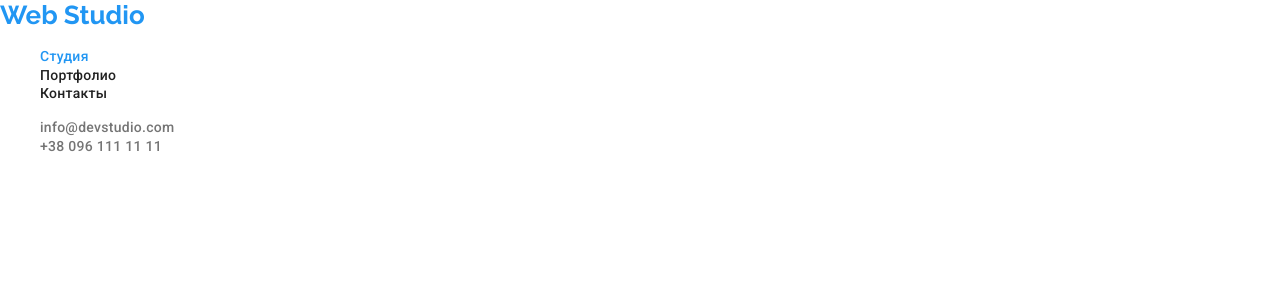
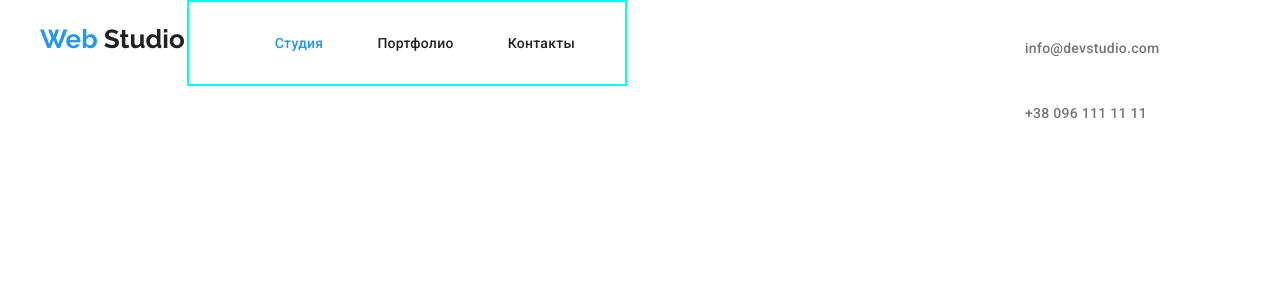
Before and after one commit to NataliaSilantieva/goit-markup-hw-03, a plain HTML site: page index.html in a window 1280 px wide. Shown: the top 287 px of the page. Drawn offline with nearby package versions, Linux system fonts and the light colour scheme.

Commit message:
позиционирование header

```diff
--- a/css/styles.css
+++ b/css/styles.css
@@ -6,6 +6,7 @@
     --buttons-background:#f5f4fa;
     --social-link-color:#AFB1B8;
 }
+
 
 body {
     background-color:var(--secondary-text-color);
@@ -19,6 +20,8 @@ a{
 ul{
     list-style-type: none;
 }
+
+
 .button{
     background-color: var(--link-color);
     color: var(--secondary-text-color);
@@ -70,25 +73,88 @@ ul{
     line-height: 1.6;
     text-align: center;
 }
+<!-- Шапка сайта -->
+nav{
+    display:inline-block;
+}
+ .container{
+    display: flex;
+    width: 1230px;
+    padding-right: 15px;
+    padding-left: 15px;
+    margin: 0 auto;
+
+
+
+
+
+}
+.container .upper-logo{
+    display: flex;
+    display: inline-block;
+    margin: 24px 0 25px 0;
+    display: inline-block;
+}
+
+.pages{
+    display: flex;
+    display: inline-block;
+    margin: 0;
+    padding: 0;
+    outline: 2px solid aqua;
+}
+.pages-list{
+    display: flex;
+    display: inline-block;
+    margin: 32px 50px 32px 0 ;
+    padding: 0;
+ }
+
+ .pages-list:first-child {
+     margin-left: 86px;
+ }
+ .pages-list .site-nav :last-child{
+     margin-right: 0;
+ }
+
 .current{
     color: var(--link-color);
     letter-spacing: 0.02em;
     font-weight: 500;
     font-size: 14px;
     line-height: 1.1;
+
 }
+
+
+
 .site-nav{
     color:var(--primary-text-color) ;
     letter-spacing: 0.02em;
     font-weight: 500;
     font-size: 14px;
     line-height: 1.1;
+
 }
 .site-nav:hover,
 .site-nav:focus{
     color:var(--link-color);
 }
-.site-nav-adress a {
+
+.address{
+    display: flex;
+    display:inline-block;
+}
+.site-address .li{
+    display: flex;
+    display:inline-block;
+}
+.site-address{
+    display: flex;
+    display: inline-block;
+    margin-left:  360px;
+}
+ .address-list {
     color: var(--accent-color);
     letter-spacing: 0.2em;
     font-style: normal;
@@ -96,11 +162,23 @@ ul{
     font-size: 14px;
     line-height: 1.1px;
     letter-spacing: 0.02em;
+
+    display: flex;
+    display: inline-block;
+    margin: 32px 0 ;
+    padding: 0;
 }
-.site-nav-adress a:hover,
-.site-nav-adress a:focus{
+.address-list :first-child{
+    margin-right: 50px;
+}
+
+ .address-list:hover,
+ .address-list:focus{
     color:var(--link-color);
 }
+
+
+<!-- Герой -->
 
 .hero{
     letter-spacing: 0.06em;
@@ -112,6 +190,8 @@ ul{
     line-height: 1.4;
     text-align: center;
 }
+<!--преимущества-->
+
 .icon:hover,
 .icon:focus{
     color:var(--link-color);
@@ -126,10 +206,9 @@ ul{
     font-size: 14px;
     line-height: 1.7;
 }
-.image:hover,
-.image:focus{
-    color:var(--link-color);
-}
+
+<!--Продукты-->
+
 .section{
     letter-spacing: 0,03em;
 }
@@ -153,7 +232,8 @@ ul{
         text-align: center;
         font-weight: 700;
     }
-}
+    <!--Комманда-->
+
 .team-names{
     font-weight: 500;
     font-size: 16px;
@@ -208,6 +288,9 @@ ul{
 .works-list:focus{
     color:var(--link-color);
 }
+
+<!--Клиенты-->
+
 .section-companies:focus{
     border: var(--link-color)
 }
--- a/index.html
+++ b/index.html
@@ -12,25 +12,29 @@
     <link rel="stylesheet" href="./css/styles.css"/>
 </head>
 <body>
-    <header>
+    <!-- Шапка сайта -->
+    <header class="container">
+
         <nav>
             <a href="./index.html" class="upper-logo">
                 <span class="colortext">Web</span> Studio
             </a>
-        <ul>
-            <li ><a href="./index.html" class="current">Студия</a></li>
-            <li><a href="./portfolio.html" class="site-nav">Портфолио</a></li>
-            <li><a href="" class="site-nav">Контакты</a></li>
+        <ul class="pages">
+            <li class="pages-list" ><a href="./index.html" class="current">Студия</a></li>
+            <li class="pages-list"><a href="./portfolio.html" class="site-nav">Портфолио</a></li>
+            <li class="pages-list"><a href="" class="site-nav">Контакты</a></li>
         </ul>
-    </nav>
-       <address>
-        <ul class="site-nav-adress">
-            <li><a href="mailto:info@devstudio.com" >info@devstudio.com</a></li>
-            <li><a href="tel:+380961111111" >+38 096 111 11 11</a></li>
+       </nav>
+
+       <address >
+        <ul class="site-address">
+            <li ><a href="mailto:info@devstudio.com" class="address-list"  >info@devstudio.com</a></li>
+            <li><a href="tel:+380961111111" class="address-list" >+38 096 111 11 11</a></li>
        </ul>
        </address>
     </header>
     <main>
+        <!-- Герой -->
     <section class="hero">
 <h1 class="hero-title">эффективные решения для вашего бизнеса</h1>
         <button type="button" class="button">Заказать услугу</button>
@@ -62,6 +66,7 @@
         </li>
     </ul>
 </section>
+<!--Продукты-->
 <section class="section">
     <h2 class="section-title">Чем мы занимаемся</h2>
     <ul>
@@ -85,6 +90,8 @@
         </li>
     </ul>
 </section>
+
+<!--Комманда-->
 <section class="section-team">
     <h2 class="section-title">Наша команда</h2>
 <ul class="team-names">
@@ -143,6 +150,7 @@
  </li>
 </ul>
 </section>
+<!--Клиенты-->
 <section >
     <h2 class="section-title">Постоянные клиенты</h2>
     <ul>
@@ -179,6 +187,8 @@
     </ul>
 </section>
 </main>
+
+<!--Футер-->
 <footer class="footer">
     <a href="./index.html" class="logo">
         <span class="colortext">Web</span> Studio
```
Also changed, not shown: portfolio.html (+2 -2 lines).
